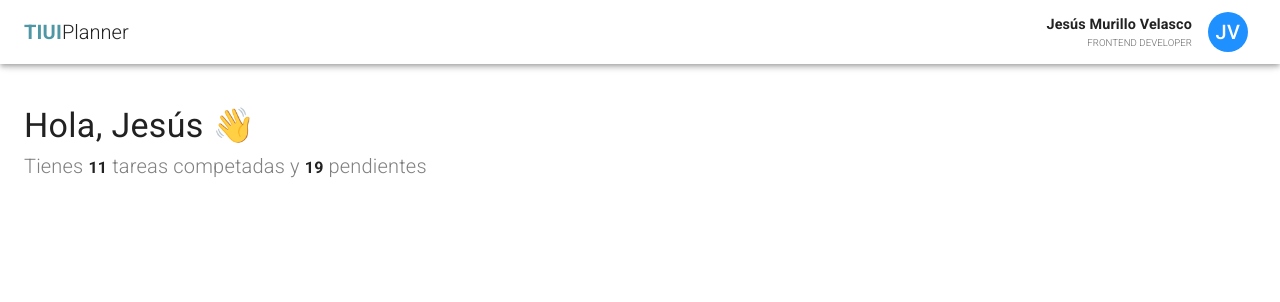
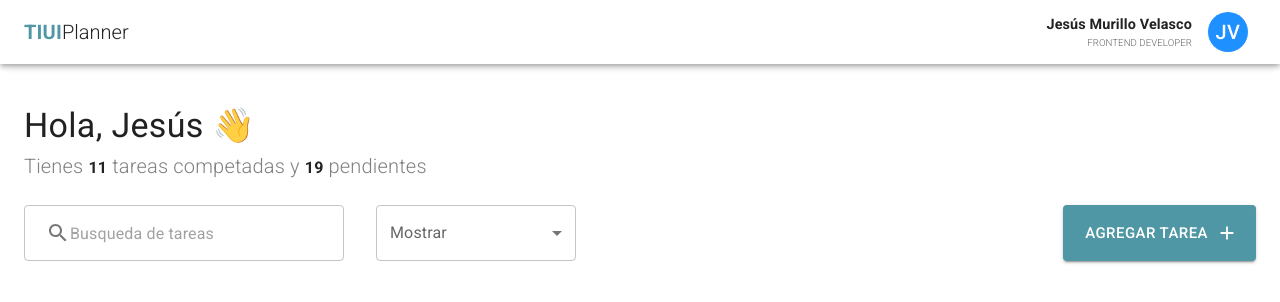
Before and after one commit to tiui-fulfillment/tiui-frontend-test, a React (Vite) app: page / in a window 1280 px wide. Shown: the top 302 px of the page. Built offline with nearby package versions, Linux system fonts and the light colour scheme.

Commit message:
Añade el componente TaskActionPanel

```diff
--- a/src/App.tsx
+++ b/src/App.tsx
@@ -1,5 +1,5 @@
 import { Container } from "@mui/material";
-import { Navbar, WelcomeTaskSummary } from "./components";
+import { Navbar, TaskActionPanel, WelcomeTaskSummary } from "./components";
 
 function App() {
   return (
@@ -7,6 +7,7 @@ function App() {
       <Navbar />
       <Container maxWidth="xl" sx={{ mt: "100px" }}>
         <WelcomeTaskSummary />
+        <TaskActionPanel />
       </Container>
     </>
   );
--- a/src/components/index.ts
+++ b/src/components/index.ts
@@ -1,2 +1,3 @@
 export { Navbar } from "./navbar/Navbar";
 export { WelcomeTaskSummary } from "./welcome-task-summary/WelcomeTaskSummary";
+export { TaskActionPanel } from "./task-action-panel/TaskActionPanel";
--- /dev/null
+++ b/src/components/task-action-panel/TaskActionPanel.tsx
@@ -0,0 +1,88 @@
+import { useState } from "react";
+import {
+  Box,
+  TextField,
+  InputAdornment,
+  Button,
+  FormControl,
+  InputLabel,
+  MenuItem,
+  Select,
+  SelectChangeEvent,
+} from "@mui/material";
+import { Search } from "@mui/icons-material";
+import AddIcon from "@mui/icons-material/Add";
+
+export function TaskActionPanel() {
+  const [filter, setFilter] = useState("");
+
+  const handleChange = (event: SelectChangeEvent) => {
+    setFilter(event.target.value as string);
+  };
+
+  return (
+    <Box
+      sx={{
+        mt: 3,
+        display: "flex",
+        flexDirection: {
+          sm: "row",
+          xs: "column",
+        },
+        gap: 4,
+      }}
+    >
+      <TextField
+        id="outlined-search"
+        placeholder="Busqueda de tareas"
+        sx={{
+          width: {
+            sm: "320px",
+            xs: "100%",
+          },
+        }}
+        type="search"
+        InputProps={{
+          startAdornment: (
+            <InputAdornment position="end">
+              <Search />
+            </InputAdornment>
+          ),
+        }}
+      />
+      <Box
+        sx={{
+          flexGrow: 1,
+          display: "flex",
+          justifyContent: "space-between",
+        }}
+      >
+        <Box sx={{ minWidth: 200 }}>
+          <FormControl fullWidth>
+            <InputLabel id="demo-simple-select-label">Mostrar</InputLabel>
+            <Select
+              labelId="demo-simple-select-label"
+              id="demo-simple-select"
+              value={filter}
+              label="Mostrar"
+              onChange={handleChange}
+            >
+              <MenuItem value="all">Todas Las Tareas</MenuItem>
+              <MenuItem value="done">Tareas Completadas</MenuItem>
+              <MenuItem value="pending">Tareas Pendientes</MenuItem>
+            </Select>
+          </FormControl>
+        </Box>
+
+        <Button
+          variant="contained"
+          size="large"
+          endIcon={<AddIcon />}
+          sx={{ height: "56px" }}
+        >
+          Agregar Tarea
+        </Button>
+      </Box>
+    </Box>
+  );
+}
```
